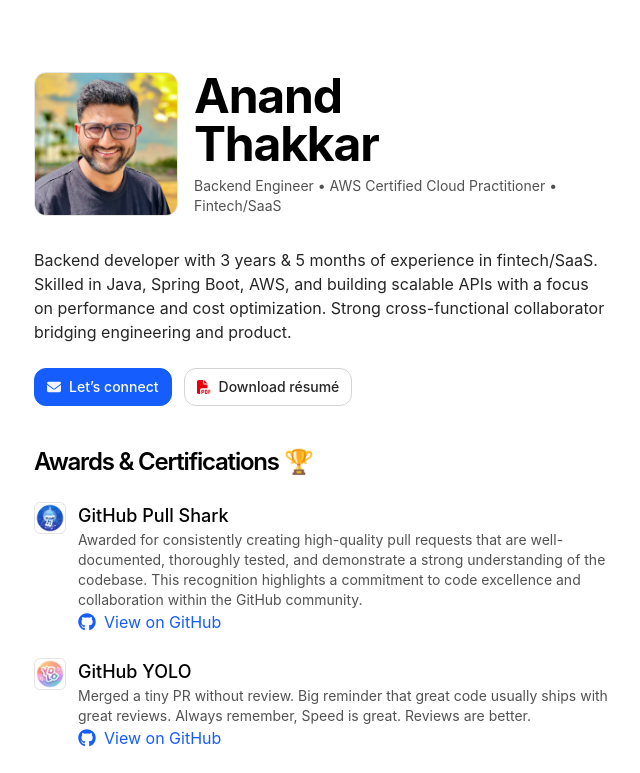
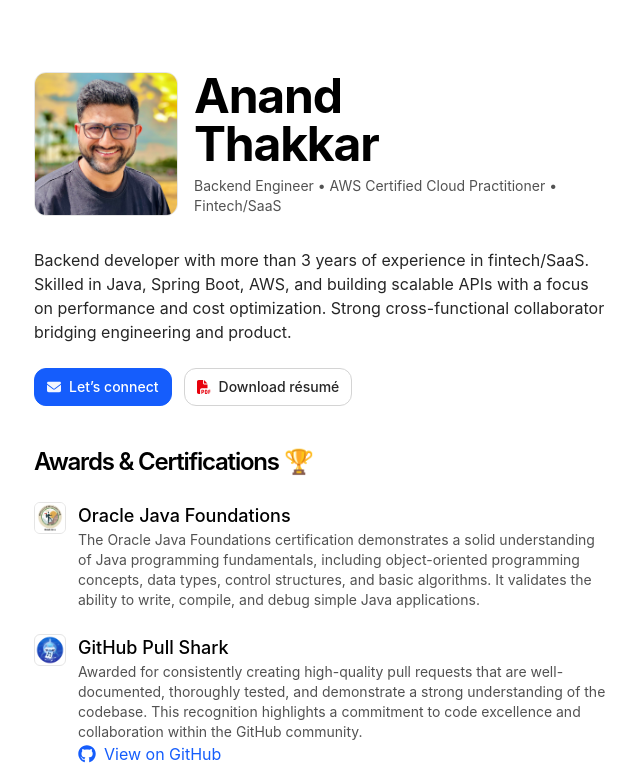
Before and after one commit to TheAnandThakkar/anandthakkar-nextJS, a Next.js app: page / in a window 1280 px wide. Shown: the top 773 px of the page, without its empty margins (318-958 px from the left). Built offline with nearby package versions, Linux system fonts and the light colour scheme.

Commit message:
oracle foundation certificate added

```diff
--- a/app/data/awards.ts
+++ b/app/data/awards.ts
@@ -1,4 +1,11 @@
 export const awards = [
+  {
+    title: "Oracle Java Foundations",
+    url: "",
+    icon: "/oracle_java_foundations.jpg",
+    description:
+      "The Oracle Java Foundations certification demonstrates a solid understanding of Java programming fundamentals, including object-oriented programming concepts, data types, control structures, and basic algorithms. It validates the ability to write, compile, and debug simple Java applications.",
+  },
   {
     title: "GitHub Pull Shark",
     url: "https://github.com/users/TheAnandThakkar/achievements/pull-shark",
--- a/app/page.tsx
+++ b/app/page.tsx
@@ -11,32 +11,26 @@
 
 export const revalidate = 86400; // ✅ lightly cache the page (24h)
 
-// Helper: compute years & months since a start date
-function getExperience(startDate: string) {
+// Helper: label like "more than 3 years" (no months)
+function getExperienceYearsLabel(startDate: string) {
   const start = new Date(startDate);
   const now = new Date();
   let years = now.getFullYear() - start.getFullYear();
-  let months = now.getMonth() - start.getMonth();
-  if (months < 0) {
-    years -= 1;
-    months += 12;
-  }
-  return { years, months };
+  const m = now.getMonth() - start.getMonth();
+  const d = now.getDate() - start.getDate();
+
+  // If current month/day is before start month/day, we haven't completed this year yet
+  if (m < 0 || (m === 0 && d < 0)) years -= 1;
+
+  // If there are leftover months/days beyond whole years, say "more than X years"
+  const hasRemainder = m > 0 || (m === 0 && d > 0);
+  return hasRemainder ? `more than ${years} years` : `${years} years`;
 }
 
-function formatExperience(exp: { years: number; months: number }) {
-  const y = exp.years;
-  const m = exp.months;
-  const parts: string[] = [];
-  if (y > 0) parts.push(`${y} year${y > 1 ? "s" : ""}`);
-  if (m > 0) parts.push(`${m} month${m > 1 ? "s" : ""}`);
-  return parts.length ? parts.join(" & ") : "0 months";
-}
+// Date when I started professional experience
+const expYearsLabel = getExperienceYearsLabel("2022-05-16");
 
 export default function Page() {
-  const exp = getExperience("2022-05-16");
-  const expStr = formatExperience(exp);
-
   return (
     <section className="pt-6 md:pt-10">
       {/* Intro / Hero */}
@@ -62,7 +56,7 @@
 
       {/* Summary */}
       <p className="mb-6 text-neutral-800 dark:text-neutral-200">
-        {`Backend developer with ${expStr} of experience in fintech/SaaS. Skilled in Java, Spring Boot, AWS, and building scalable APIs with a focus on performance and cost optimization. Strong cross-functional collaborator bridging engineering and product.`}
+        {`Backend developer with ${expYearsLabel} of experience in fintech/SaaS. Skilled in Java, Spring Boot, AWS, and building scalable APIs with a focus on performance and cost optimization. Strong cross-functional collaborator bridging engineering and product.`}
       </p>
 
       {/* Quick actions */}
```
Also changed, not shown: public/oracle_java_foundations.jpg (added).
